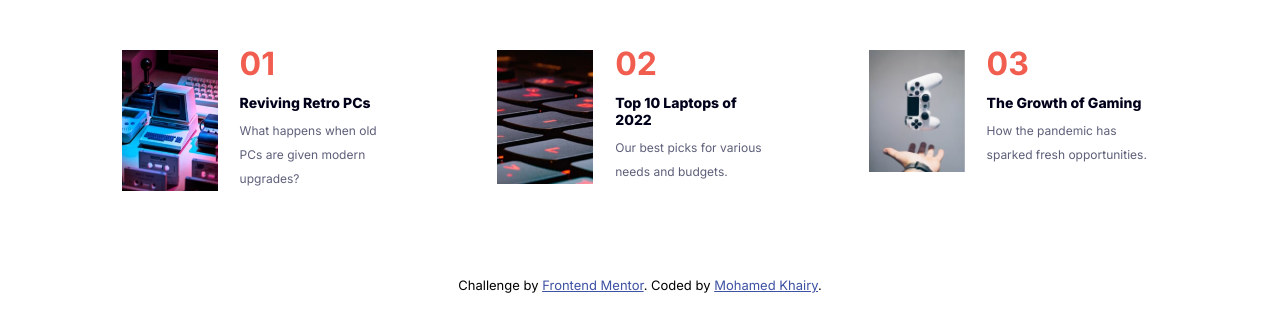
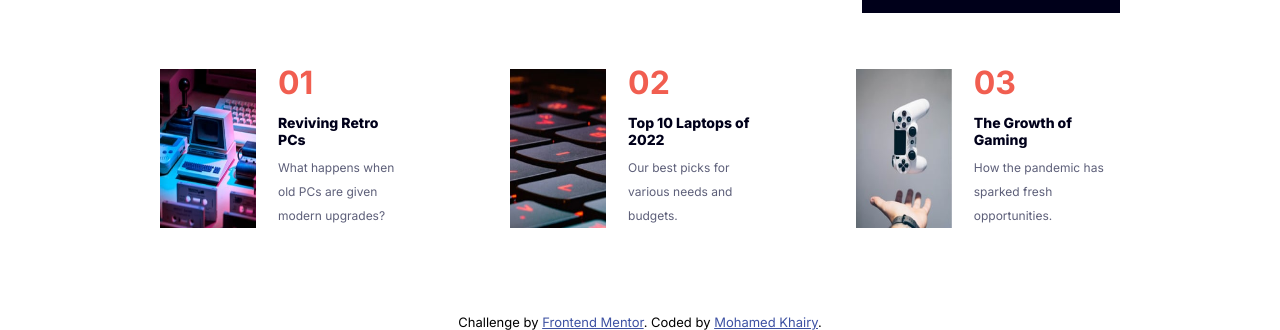
Before and after one commit to mo7amed5hairy/News-homepage, a plain HTML site: page index.html in a window 1280 px wide. Shown: the part 686-1016 px from the top of the page. Before the commit the page ends 979 px from the top, so only its background shows below. Drawn offline with Linux system fonts and the light colour scheme.

Commit message:
Update style.css
Update style.css

```diff
--- a/style.css
+++ b/style.css
@@ -31,14 +31,13 @@ html
 
 body
 {
-    max-width: 1440px;
     height: 100vh;
     position: relative;
 }
 
 main
 {
-    width: 81%;
+    width: 75%;
     margin:70px auto;
     display:flex;
     flex-direction: column;
```
Lines whose indentation alone changed are shown as unchanged.
